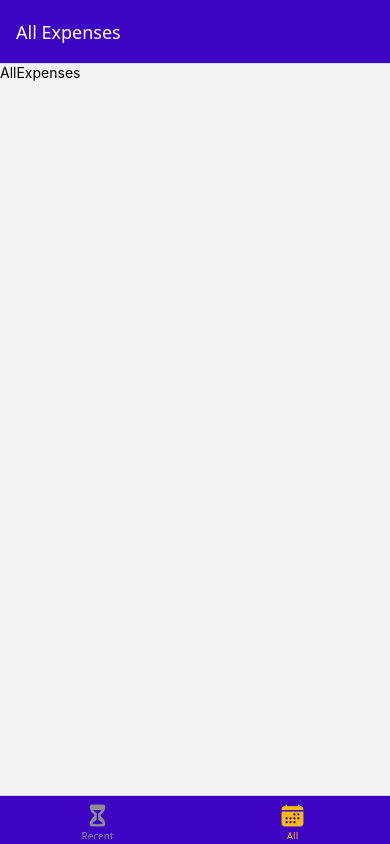
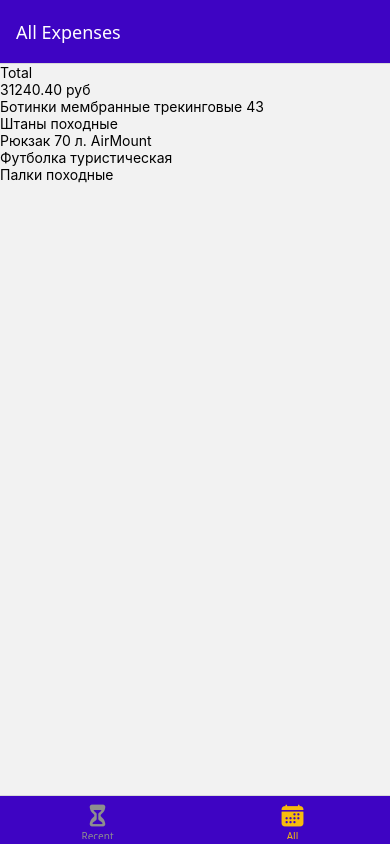
Before and after one commit to mdbm-code/reactNative-expense-tracker-app, a React Native app: screen /AllExpenses in a window 390 px wide. Built offline with nearby package versions, Linux system fonts and the light colour scheme.

Commit message:
added a basic logic to expenses screens

```diff
--- /dev/null
+++ b/components/ExpensesOutput/ExpensesList.js
@@ -0,0 +1,21 @@
+import { FlatList, StyleSheet, Text, View } from 'react-native';
+
+function renderExpenseItem(itemData) {
+  return <Text>{itemData.item.description}</Text>;
+}
+
+const ExpensesList = ({ expenses }) => {
+  return (
+    <View>
+      <FlatList
+        data={expenses}
+        keyExtractor={(item) => item.id}
+        renderItem={renderExpenseItem}
+      />
+    </View>
+  );
+};
+
+export default ExpensesList;
+
+const styles = StyleSheet.create({});
--- /dev/null
+++ b/components/ExpensesOutput/ExpensesOutput.js
@@ -0,0 +1,49 @@
+import { StyleSheet, View } from 'react-native';
+import ExpensesSummary from './ExpensesSummary';
+import ExpensesList from './ExpensesList';
+
+const DUMMY_EXPENSES = [
+  {
+    id: 'e1',
+    description: 'Ботинки мембранные трекинговые 43',
+    amount: 5900.41,
+    date: new Date('2024-12-25'),
+  },
+  {
+    id: 'e2',
+    description: 'Штаны походные',
+    amount: 6870.99,
+    date: new Date('2024-12-20'),
+  },
+  {
+    id: 'e3',
+    description: 'Рюкзак 70 л. AirMount',
+    amount: 15879,
+    date: new Date('2024-12-18'),
+  },
+  {
+    id: 'e4',
+    description: 'Футболка туристическая',
+    amount: 590.99,
+    date: new Date('2024-12-21'),
+  },
+  {
+    id: 'e5',
+    description: 'Палки походные',
+    amount: 1999.01,
+    date: new Date('2024-12-01'),
+  },
+];
+
+const ExpensesOutput = ({ expenses, expensesPeriod }) => {
+  return (
+    <View>
+      <ExpensesSummary periodName={expensesPeriod} expenses={DUMMY_EXPENSES} />
+      <ExpensesList expenses={DUMMY_EXPENSES} />
+    </View>
+  );
+};
+
+export default ExpensesOutput;
+
+const styles = StyleSheet.create({});
--- /dev/null
+++ b/components/ExpensesOutput/ExpensesSummary.js
@@ -0,0 +1,18 @@
+import { StyleSheet, Text, View } from 'react-native';
+
+const ExpensesSummary = ({ periodName, expenses }) => {
+  const expensesSum = expenses.reduce((sum, item) => {
+    return sum + item.amount;
+  }, 0);
+
+  return (
+    <View>
+      <Text>{periodName}</Text>
+      <Text>{expensesSum.toFixed(2)} руб</Text>
+    </View>
+  );
+};
+
+export default ExpensesSummary;
+
+const styles = StyleSheet.create({});
--- a/screens/AllExpenses.js
+++ b/screens/AllExpenses.js
@@ -1,10 +1,11 @@
 import { StyleSheet, Text, View } from 'react-native';
 import React from 'react';
+import ExpensesOutput from '../components/ExpensesOutput/ExpensesOutput';
 
 const AllExpenses = () => {
   return (
     <View>
-      <Text>AllExpenses</Text>
+      <ExpensesOutput expensesPeriod='Total' />
     </View>
   );
 };
--- a/screens/RecentExpenses.js
+++ b/screens/RecentExpenses.js
@@ -1,10 +1,11 @@
 import { StyleSheet, Text, View } from 'react-native';
 import React from 'react';
+import ExpensesOutput from '../components/ExpensesOutput/ExpensesOutput';
 
 const RecentExpenses = () => {
   return (
     <View>
-      <Text>RecentExpenses</Text>
+      <ExpensesOutput expensesPeriod={'За 7 дней'} />
     </View>
   );
 };
```
Also changed, not shown: App.js (+5 -3 lines).
